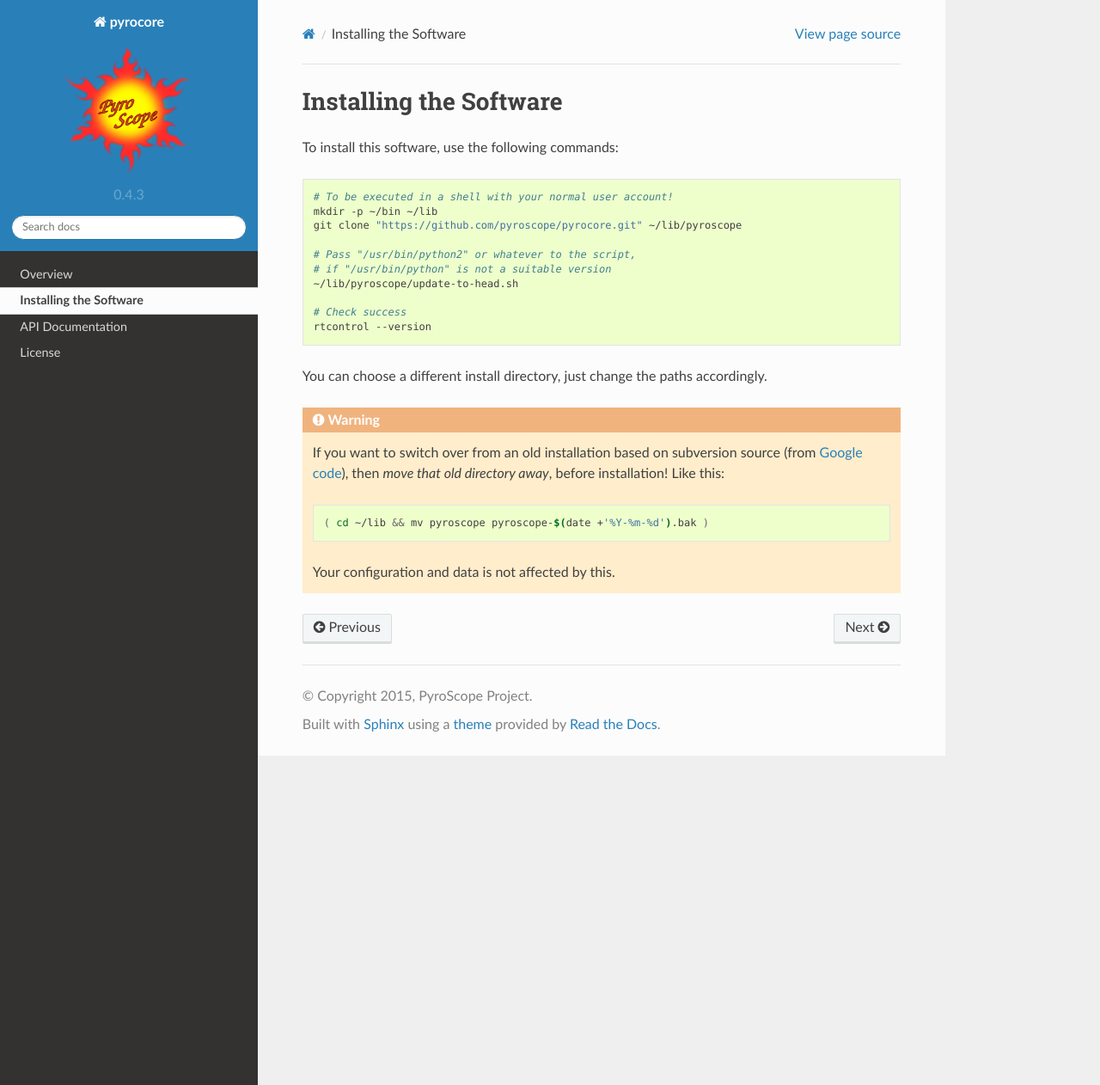
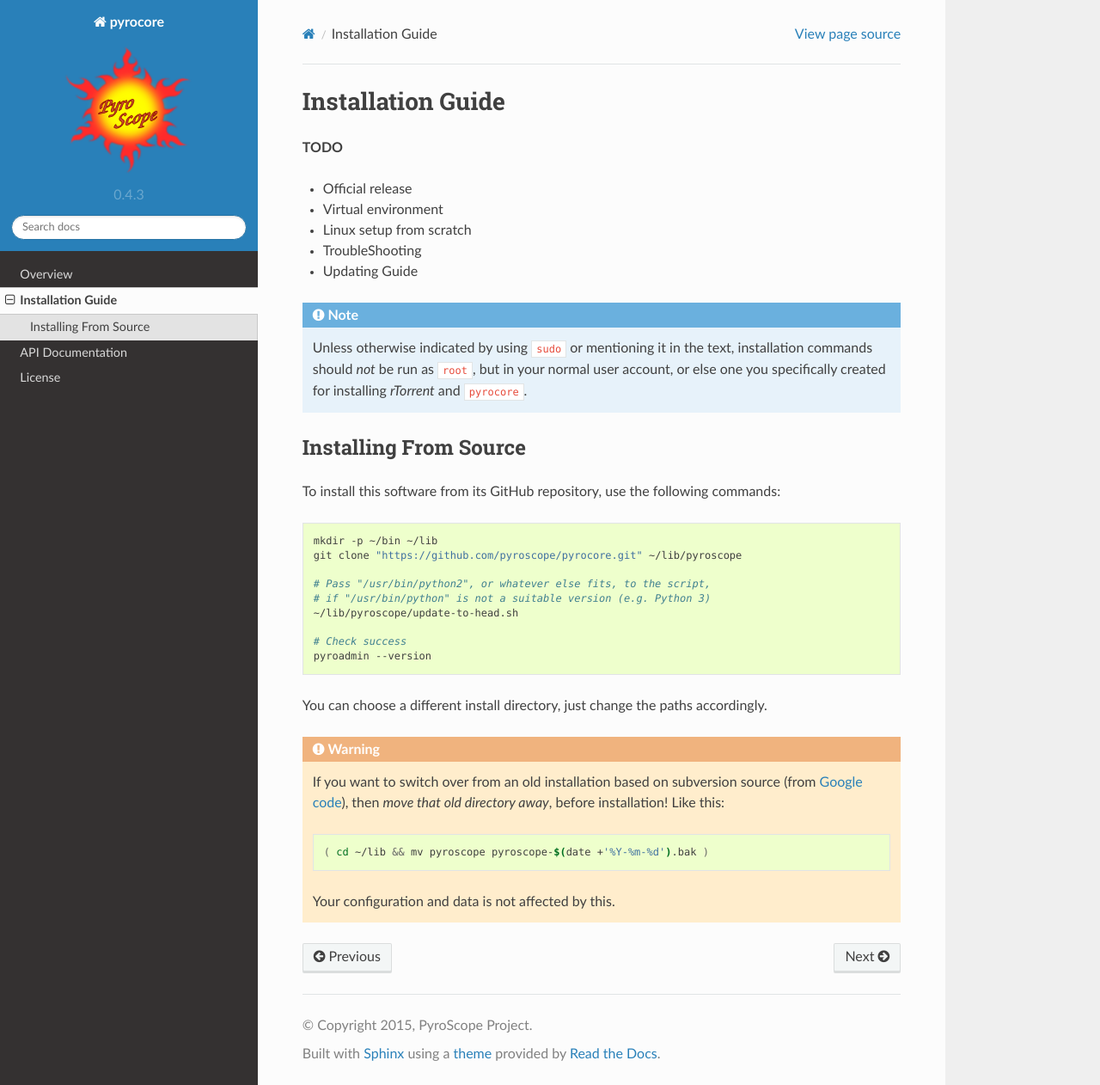
Before and after one commit to pyroscope/pyrocore, a Sphinx documentation site: the page built from docs/installation.rst, in a window 1280 px wide and 1262 px high. Shown: the whole window at 86% size. Built offline with Sphinx 7.4.7 and the Read the Docs theme 2.0.0, drawn with Linux system fonts in a browser that asks for light colours.

Commit message:
TODO and sudo note added

```diff
--- a/docs/installation.rst
+++ b/docs/installation.rst
@@ -1,20 +1,38 @@
-Installing the Software
-=======================
+Installation Guide
+==================
 
-To install this software, use the following commands:
+**TODO**
+
+*    Official release
+*    Virtual environment
+*    Linux setup from scratch
+*    TroubleShooting
+*    Updating Guide
+
+.. note::
+
+    Unless otherwise indicated by using ``sudo`` or mentioning it in the text,
+    installation commands should *not* be run as ``root``, but in your normal
+    user account, or else one you specifically created for installing *rTorrent*
+    and ``pyrocore``.
+
+
+Installing From Source
+----------------------
+
+To install this software from its GitHub repository, use the following commands:
 
 .. code-block:: shell
 
-    # To be executed in a shell with your normal user account!
     mkdir -p ~/bin ~/lib
     git clone "https://github.com/pyroscope/pyrocore.git" ~/lib/pyroscope
 
-    # Pass "/usr/bin/python2" or whatever to the script,
-    # if "/usr/bin/python" is not a suitable version
+    # Pass "/usr/bin/python2", or whatever else fits, to the script,
+    # if "/usr/bin/python" is not a suitable version (e.g. Python 3)
     ~/lib/pyroscope/update-to-head.sh
 
     # Check success
-    rtcontrol --version
+    pyroadmin --version
 
 You can choose a different install directory, just change the paths
 accordingly.
```
